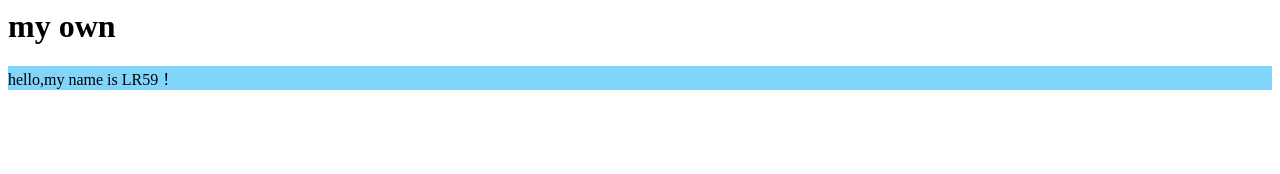
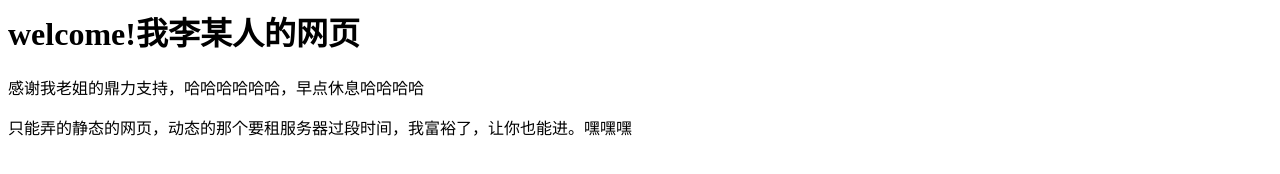
Before and after one commit to langren59hao/lr-1th, a plain HTML site: page index.html in a window 1280 px wide. Drawn offline with Linux system fonts and the light colour scheme.

Commit message:
Update index.html

```diff
--- a/index.html
+++ b/index.html
@@ -1,2 +1,3 @@
-<h1>my own</h1>
-<p style="background: #81d4fa;display: block">hello,my name is LR59！</p>
+<h1>welcome!我李某人的网页</h1>
+<p>感谢我老姐的鼎力支持，哈哈哈哈哈哈，早点休息哈哈哈哈</p>
+<p>只能弄的静态的网页，动态的那个要租服务器过段时间，我富裕了，让你也能进。嘿嘿嘿</p>
```
